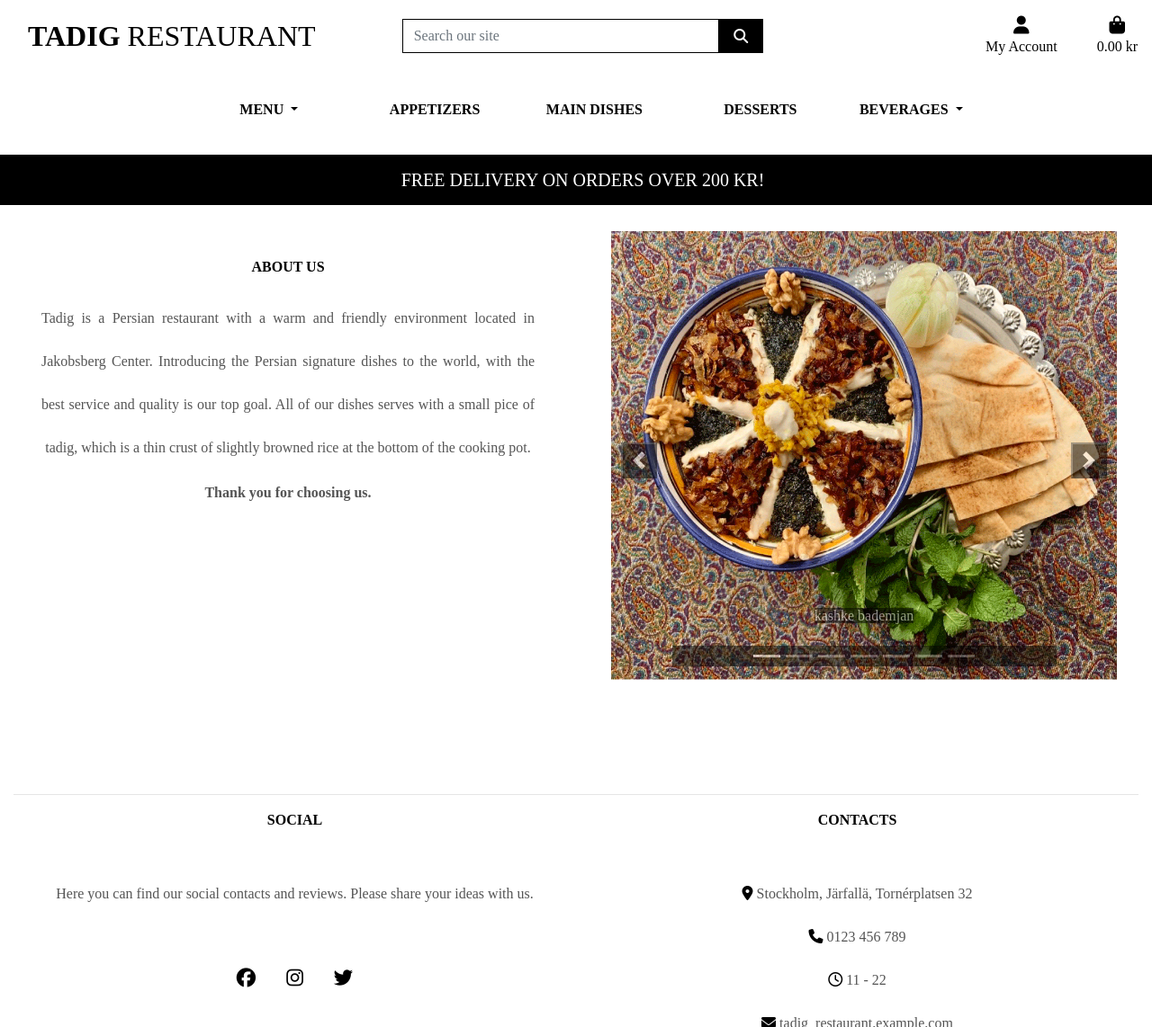
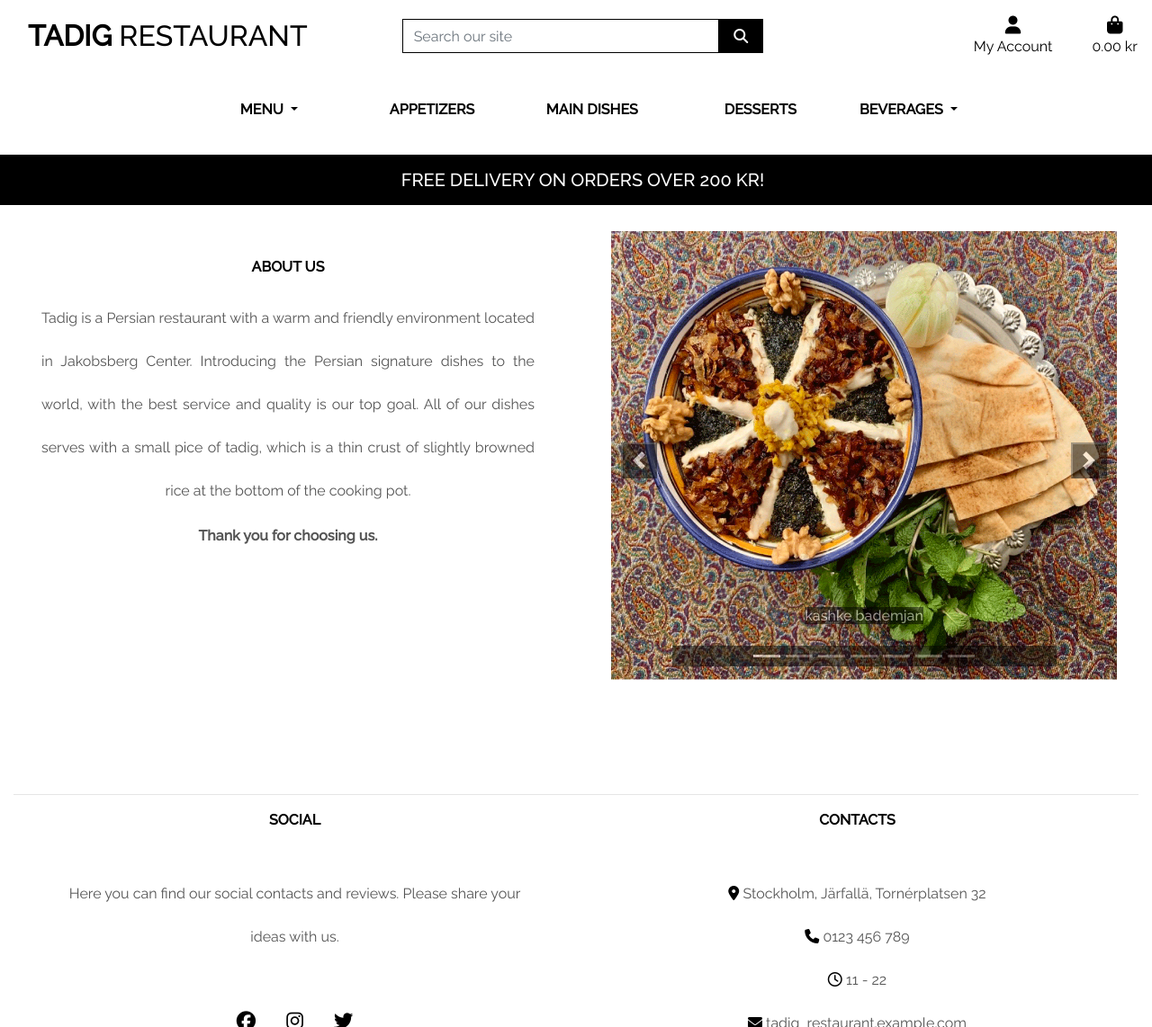
Before and after one commit to behnazkhoshnood/tadig_restaurant_v2, a Django app: page / in a window 1280 px wide. Shown: the whole page at 90% size. Run offline with Django 3.2, Linux system fonts and the light colour scheme; some libraries are stand-ins or nearby versions.

Commit message:
working on readme ux and googlefonts

```diff
--- a/static/css/base.css
+++ b/static/css/base.css
@@ -5,9 +5,8 @@ html {
     margin: 0;
     overflow-x: hidden;
     overflow-y: scroll;
-    font-family: 'Raleway';
+    font-family: 'Raleway' !important;
     color: #555;
-    font-weight: 500;
 }
 
 
@@ -25,16 +24,6 @@ html {
     bottom: 0;
     width: 100%;
     max-height: 460px;
-}
-
-h1,
-h2,
-h3,
-h4,
-h5,
-h6,
-strong{
-    font-family: 'Open+Sans';
 }
 
 /* from Bulma */
--- a/templates/base.html
+++ b/templates/base.html
@@ -17,7 +17,8 @@
     {% block corecss %}
     <link rel="stylesheet" href="https://stackpath.bootstrapcdn.com/bootstrap/4.4.1/css/bootstrap.min.css"
         integrity="sha384-Vkoo8x4CGsO3+Hhxv8T/Q5PaXtkKtu6ug5TOeNV6gBiFeWPGFN9MuhOf23Q9Ifjh" crossorigin="anonymous">
-    <link rel="stylesheet" href="https://fonts.googleapis.com/css?family=Lato&display=swap">
+    <link rel="preconnect" href="https://fonts.gstatic.com">
+    <link href="https://fonts.googleapis.com/css2?family=Open+Sans:wght@300;400;600&family=Raleway:wght@100;200;300;400;500&display=swap" rel="stylesheet">
     <link href="https://stackpath.bootstrapcdn.com/font-awesome/4.7.0/css/font-awesome.min.css" rel="stylesheet"
         integrity="sha384-wvfXpqpZZVQGK6TAh5PVlGOfQNHSoD2xbE+QkPxCAFlNEevoEH3Sl0sibVcOQVnN" crossorigin="anonymous">
     <link rel="stylesheet" href="{% static 'css/base.css' %}">
```
Also changed, not shown: README.md.
